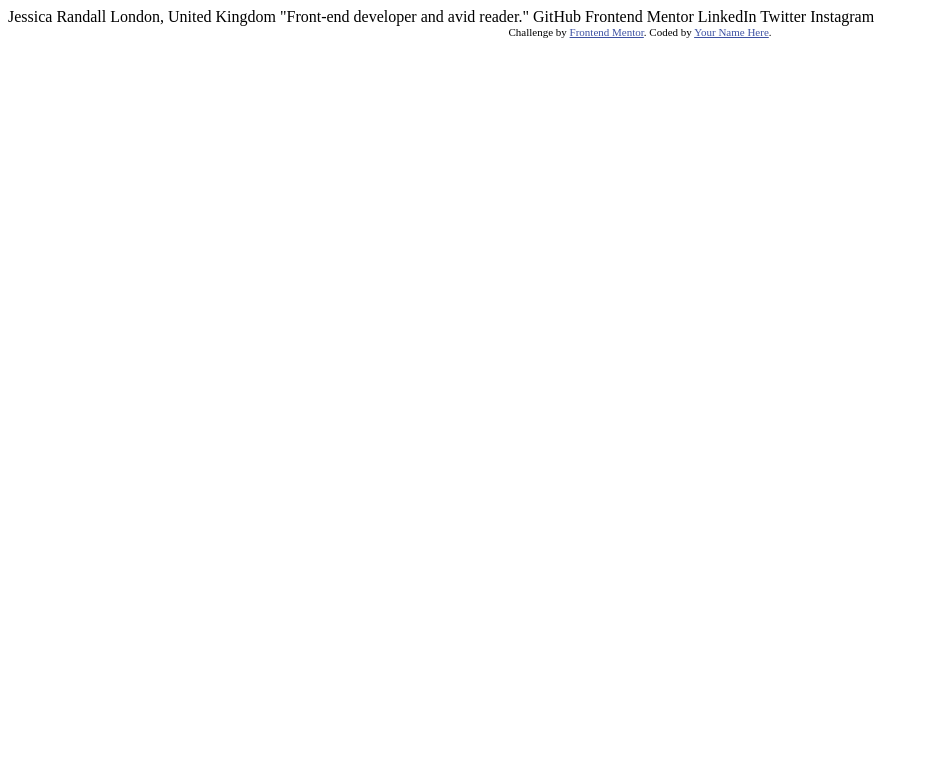
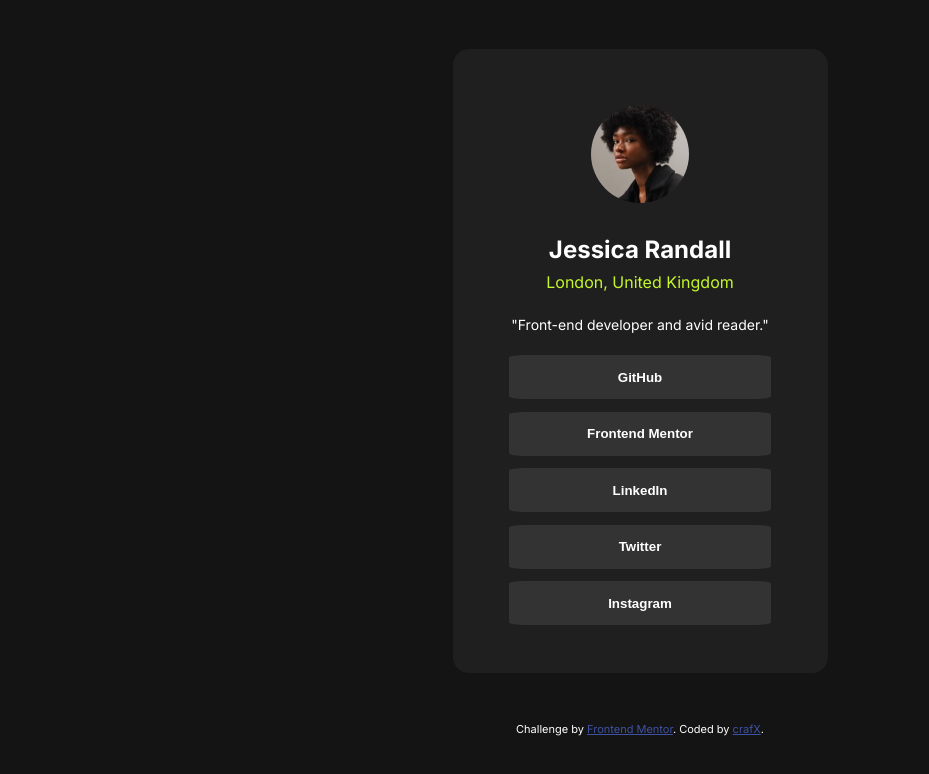
Before and after one commit to crafx/social-links-profile, a plain HTML site: page index.html in a window 1280 px wide. Shown: the whole page, without its empty margins (0-929 px from the left). Drawn offline with Linux system fonts and the light colour scheme.

Commit message:
add solution

```diff
--- a/index.html
+++ b/index.html
@@ -1,34 +1,39 @@
 <!DOCTYPE html>
 <html lang="en">
+
 <head>
   <meta charset="UTF-8">
-  <meta name="viewport" content="width=device-width, initial-scale=1.0"> <!-- displays site properly based on user's device -->
+  <meta name="viewport" content="width=device-width, initial-scale=1.0">
+  <!-- displays site properly based on user's device -->
 
   <link rel="icon" type="image/png" sizes="32x32" href="./assets/images/favicon-32x32.png">
 
   <title>Frontend Mentor | Social links profile</title>
+  <link rel="stylesheet" href="styles.css">
 
-  <!-- Feel free to remove these styles or customise in your own stylesheet 👍 -->
-  <style>
-    .attribution { font-size: 11px; text-align: center; }
-    .attribution a { color: hsl(228, 45%, 44%); }
-  </style>
 </head>
+
 <body>
-
-  Jessica Randall
-  London, United Kingdom
-  "Front-end developer and avid reader."
-
-  GitHub
-  Frontend Mentor
-  LinkedIn
-  Twitter
-  Instagram
+  <main class="main">
+    <div class="container">
+      <div class="card">
+        <img src="./assets/images/avatar-jessica.jpeg" alt="avatar">
+        <h2>Jessica Randall</h2>
+        <p class="pLocation">London, United Kingdom</p>
+        <p class="pWrok">"Front-end developer and avid reader."</p>
+        <input type="button" value="GitHub">
+        <input type="button" value="Frontend Mentor">
+        <input type="button" value="LinkedIn">
+        <input type="button" value="Twitter">
+        <input type="button" value="Instagram">
+      </div>
+    </div>
+  </main>
 
   <div class="attribution">
     Challenge by <a href="https://www.frontendmentor.io?ref=challenge" target="_blank">Frontend Mentor</a>.
-    Coded by <a href="#">Your Name Here</a>.
+    Coded by <a href="https://github.com/crafx">crafX</a>.
   </div>
 </body>
+
 </html>
--- /dev/null
+++ b/styles.css
@@ -0,0 +1,104 @@
+@import url('https://fonts.googleapis.com/css2?family=Inter:ital,opsz,wght@0,14..32,100..900;1,14..32,100..900&display=swap');
+
+.attribution {
+  font-size: 11px;
+  text-align: center;
+}
+
+.attribution a {
+  color: hsl(228, 45%, 44%);
+}
+
+* {
+  margin: 0px;
+  padding: 0px;
+  box-sizing: border-box;
+}
+
+:root {
+  --Cgreen: hsl(75, 94%, 57%);
+  --Cwhite: hsl(0, 0%, 100%);
+  --Cgray700: hsl(0, 0%, 20%);
+  --Cgray800: hsl(0, 0%, 12%);
+  --Cgray900: hsl(0, 0%, 8%);
+  --Fsize: 14px;
+  --Ffamily: 'Inter', sans-serif;
+  --Smobile: 375px;
+  --Sdesktop: 1440px;
+}
+
+body {
+  width: 100%;
+  min-height: 100vh;
+  background-color: var(--Cgray900);
+  color: white;
+  display: flex;
+  flex-direction: column;
+  align-items: center;
+  font-family: var(--Ffamily);
+  padding: 2rem 1rem;
+}
+
+.main {
+  flex: 1;
+  width: 100%;
+  display: flex;
+  flex-direction: column;
+  align-items: center;
+  justify-content: center;
+}
+
+.container {
+  width: min(100%, var(--Smobile));
+  background-color: var(--Cgray800);
+  border-radius: 16px;
+  padding: 1.5rem;
+}
+
+.card {
+  display: flex;
+  flex-direction: column;
+  align-items: center;
+}
+
+.card>img {
+  border-radius: 50%;
+  width: 30%;
+  margin: 2rem;
+}
+
+.pLocation {
+  color: var(--Cgreen);
+  padding: 0.5rem;
+}
+
+.pWrok {
+  padding: 0.5rem;
+  font-size: var(--Fsize);
+  padding: 1rem;
+}
+
+.card>input {
+  width: 80%;
+  margin: 0.4rem;
+  background-color: var(--Cgray700);
+  border: none;
+  color: white;
+  padding: 0.9rem;
+  border-radius: 6%;
+  font-weight: bold;
+  cursor: pointer;
+}
+
+.card>input:hover {
+  color: var(--Cgreen);
+}
+
+.card>input:last-child {
+  margin-bottom: 1.5rem;
+}
+
+.attribution {
+  margin-top: auto;
+  padding: 2rem 0;
+}
```
Also changed, not shown: 1 other file.
